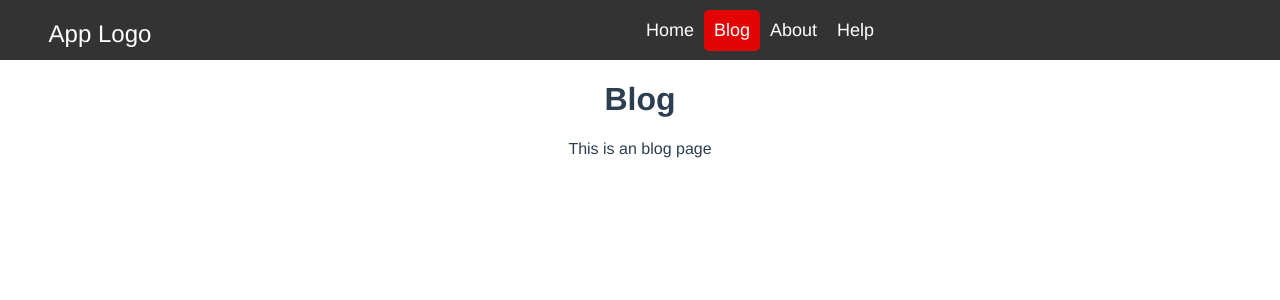
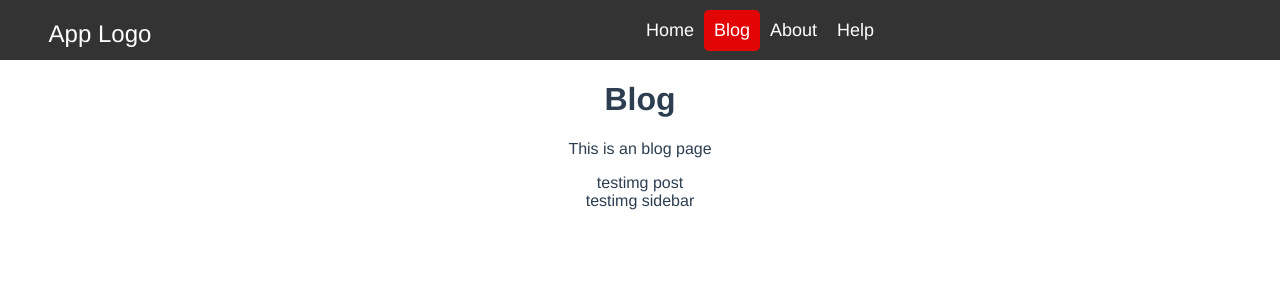
Before and after one commit to nawaf-m-asag/frist, a Vue app: page /blog in a window 1280 px wide. Shown: the top 300 px of the page. Built offline with nearby package versions, Linux system fonts and the light colour scheme.

Commit message:
Add Blog Post in Sidebar

```diff
--- /dev/null
+++ b/src/components/blog/BlogPosts.vue
@@ -0,0 +1,11 @@
+<template>
+    <div class="post-box">
+        testimg post
+    </div>
+</template>
+
+<script>
+export default {
+    name:"sidebar"
+}
+</script>
--- /dev/null
+++ b/src/components/blog/BlogSidebar.vue
@@ -0,0 +1,11 @@
+<template>
+    <div class="sidebar-widgets">
+        testimg sidebar
+    </div>
+</template>
+
+<script>
+export default {
+    name:"post"
+}
+</script>
--- a/src/views/Blog.vue
+++ b/src/views/Blog.vue
@@ -2,16 +2,37 @@
     <div class="our-help">
         <h1>{{pageName}}</h1>
         <p>{{pageDescription}}</p>
+        <div class="container">
+          <div class="row">
+            <div class="col-md-8">
+              <div class="post-area">
+                <BlogPosts />
+              </div>
+            </div>
+            <div class="col-md-4">
+              <div class="sidebar">
+                  <BlogSidebar />
+              </div>
+            </div>
+          </div>
+        </div>
     </div>
 </template>
 <script>
+import BlogPosts from '@/components/blog/BlogPosts';
+import BlogSidebar from '@/components/blog/BlogSidebar';
 export default {
+
     data:function () {
    return{
      pageName:"Blog",
      pageDescription:"This is  an blog page"
    };
  },
-  name:"Help"
+  name:"Help",
+  components:{
+    BlogPosts,
+    BlogSidebar
+  }
 }
 </script>
```
